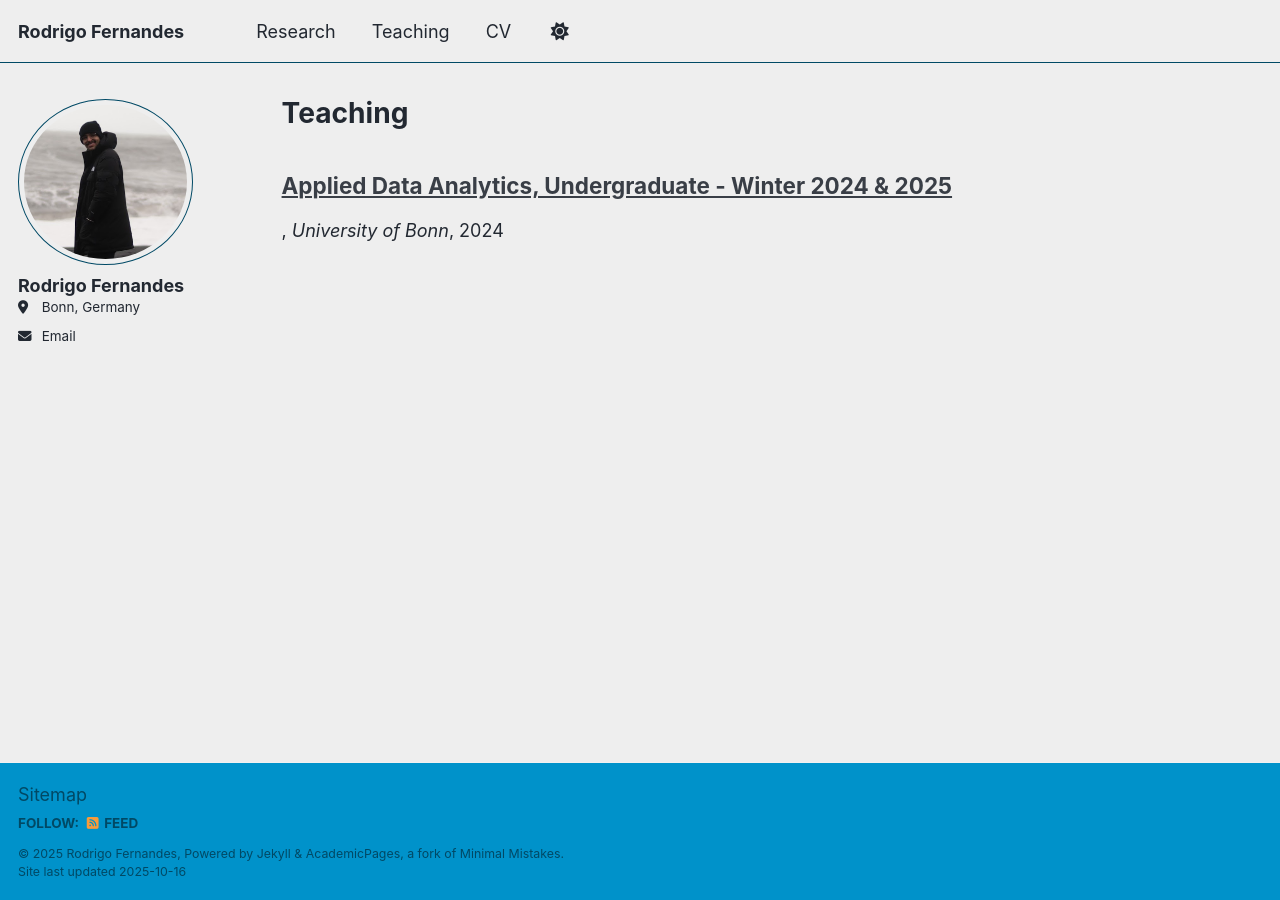
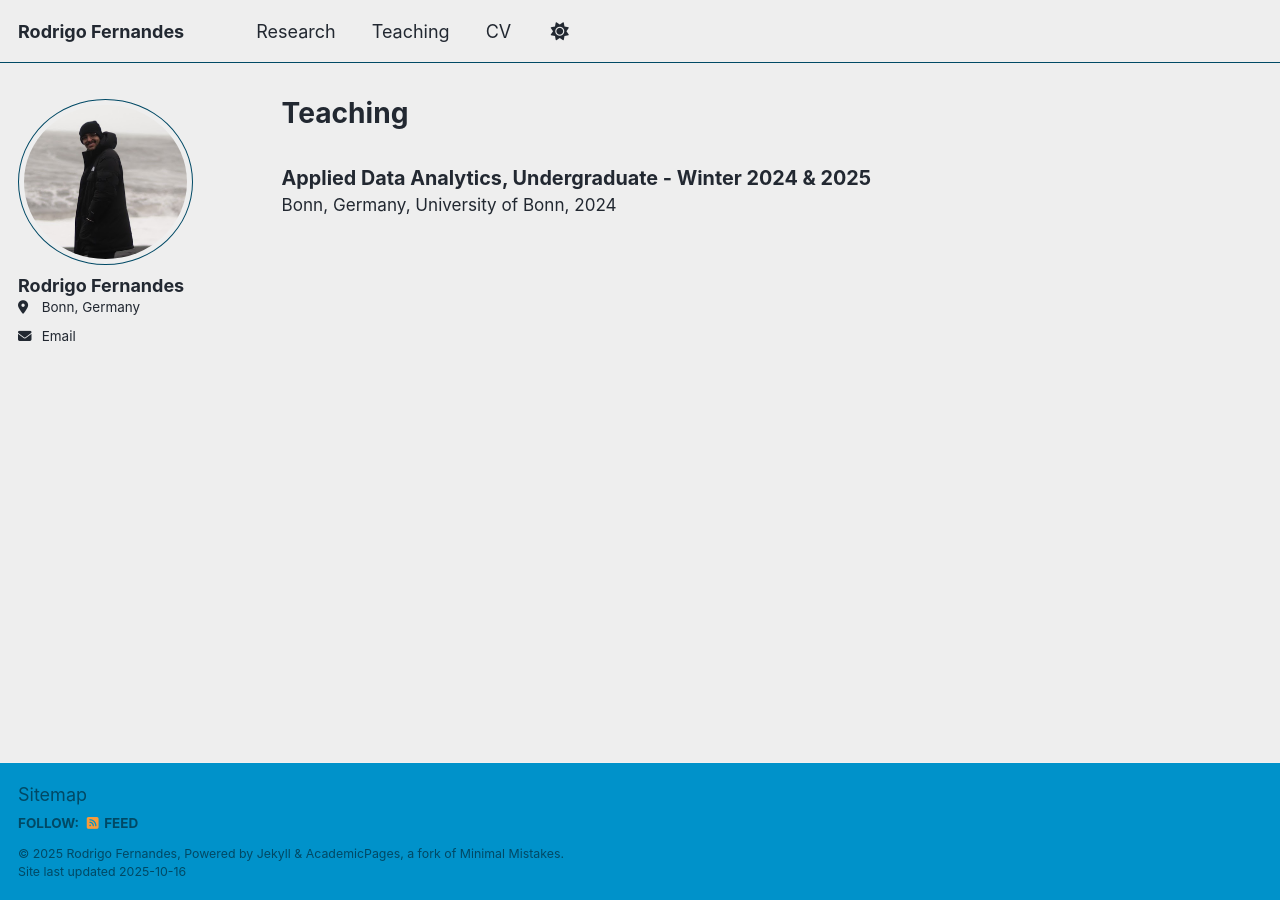
Before and after one commit to fernandes-rodrigo/fernandes-rodrigo.github.io, a Jekyll site: the page built from _pages/teaching.html, in a window 1280 px wide. Built offline with Jekyll 4.4.1, drawn with Linux system fonts in a browser that asks for light colours; a script that is not in the unit is left out.

Commit message:
Enhance teaching page layout and post display

```diff
--- a/_pages/teaching.html
+++ b/_pages/teaching.html
@@ -8,8 +8,18 @@ author_profile: true
 {% include base_path %}
 
 {% for post in site.teaching reversed %}
-  {% include archive-single.html %}
-  <div style="padding-left: 2em; padding-bottom: 1em; font-size: 0.9em;">
-    {{ post.content | markdownify }}
+  <div style="margin-bottom: 2em;">
+    <h3 style="margin-bottom: 0.1em; font-size: 1.1em; font-weight: bold;">
+      {{ post.title }}
+    </h3>
+    <p style="margin: 0; font-size: 0.95em;">
+      {{ post.location }}, {{ post.venue }}, {{ post.date | date: "%Y" }}
+    </p>
+
+    {% if post.content != "" %}
+      <div style="font-size: 0.95em; margin-top: 0.5em;">
+        {{ post.content | markdownify }}
+      </div>
+    {% endif %}
   </div>
 {% endfor %}
```
